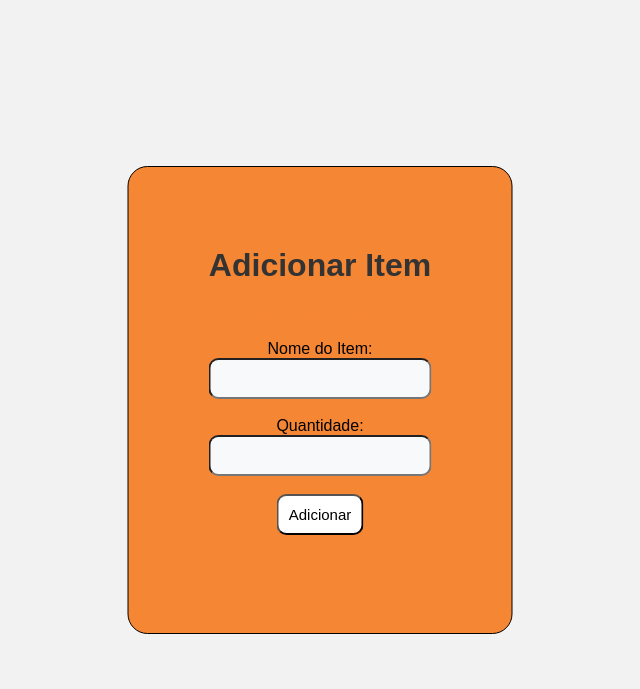
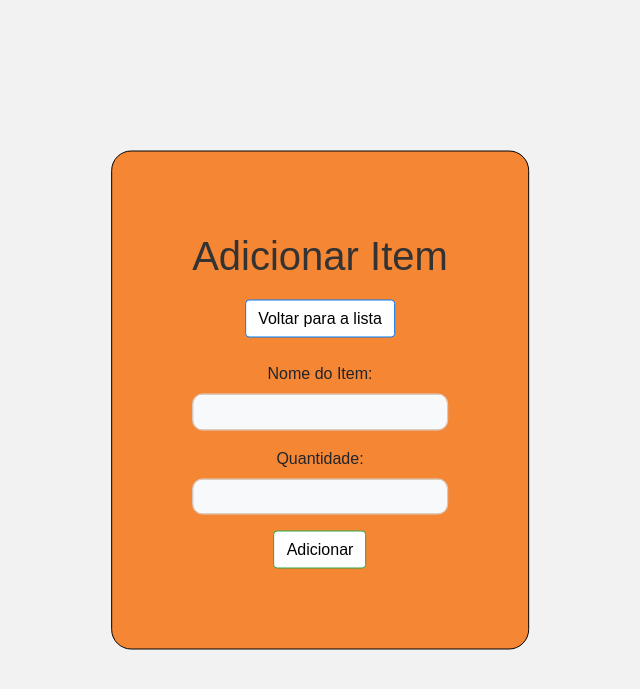
Before and after one commit to lucasgabriel1821/projects, a Flask app: page /adicionar in a window 1280 px wide. Shown: the top 689 px of the page, without its empty margins (320-960 px from the left). Run offline with Flask 3, Linux system fonts and the light colour scheme; some libraries are stand-ins or nearby versions.

Commit message:
Add files via upload

```diff
--- a/static/add.css
+++ b/static/add.css
@@ -9,6 +9,11 @@ body {
   font-family: Arial, sans-serif;
   margin: 0;
   padding: 0;
+}
+
+.btn-custom {
+  background-color: white;
+  color: black;
 }
 
 .container {
--- a/static/editar.css
+++ b/static/editar.css
@@ -9,6 +9,12 @@ body {
   font-family: Arial, sans-serif;
   margin: 0;
   padding: 0;
+}
+
+.btn-primary {
+  background-color: whitesmoke;
+  color: black;
+  border: 0px;
 }
 
 .container {
--- a/static/styles.css
+++ b/static/styles.css
@@ -14,6 +14,12 @@ body {
 h1 {
   color: #f58634;
   text-align: center;
+}
+
+.btn-custom {
+  background-color: #f58634;
+  color: white;
+  border: 0px;
 }
 
 a {
--- a/stock_tecnica.sql
+++ b/stock_tecnica.sql
@@ -7,9 +7,3 @@ CREATE TABLE estoque (
     nome VARCHAR(255) NOT NULL,
     quantidade INT NOT NULL
 );
-
-SELECT * FROM estoque;
-
-DESCRIBE estoque;
-
-SELECT * FROM estoque;
--- a/templates/adicionar.html
+++ b/templates/adicionar.html
@@ -1,24 +1,28 @@
 <!DOCTYPE html>
 <html>
+
 <head>
     <title>Adicionar Item</title>
+    <link rel="stylesheet" href="https://maxcdn.bootstrapcdn.com/bootstrap/4.5.2/css/bootstrap.min.css" />
     <link rel="stylesheet" href="/static/add.css">
 </head>
+
 <body>
     <div class="new_item">
-    <h1>Adicionar Item</h1>
-    <a href="/">Voltar para a lista</a> <br>
-    <form method="POST" action="/adicionar"><br>
-        <label for="nome">Nome do Item:</label>
-        <input type="text" name="nome" required><br>
-        <label for="quantidade">Quantidade:</label><br>
-        <input type="number" name="quantidade" required><br>
-        <input type="submit" value="Adicionar"><br>
-    </form>
-</div>
+        <h1>Adicionar Item</h1>
+        <a href="/" class="btn btn-primary btn-custom">Voltar para a lista</a> <br><br>
+        <form method="POST" action="/adicionar">
+            <div class="form-group">
+                <label for="nome">Nome do Item:</label><br>
+                <input type="text" class="form-control" name="nome" required>
+            </div>
+            <div class="form-group">
+                <label for="quantidade">Quantidade:</label>
+                <input type="number" class="form-control" name="quantidade" required>
+            </div>
+            <button type="submit" class="btn btn-success btn-custom">Adicionar</button>
+        </form>
+    </div>
+</body>
 
-<footer>
-
-</footer>
-</body>
 </html>
```
Also changed, not shown: templates/editar.html (+15 -5 lines), templates/index.html (+19 -12 lines), 1 other file.
